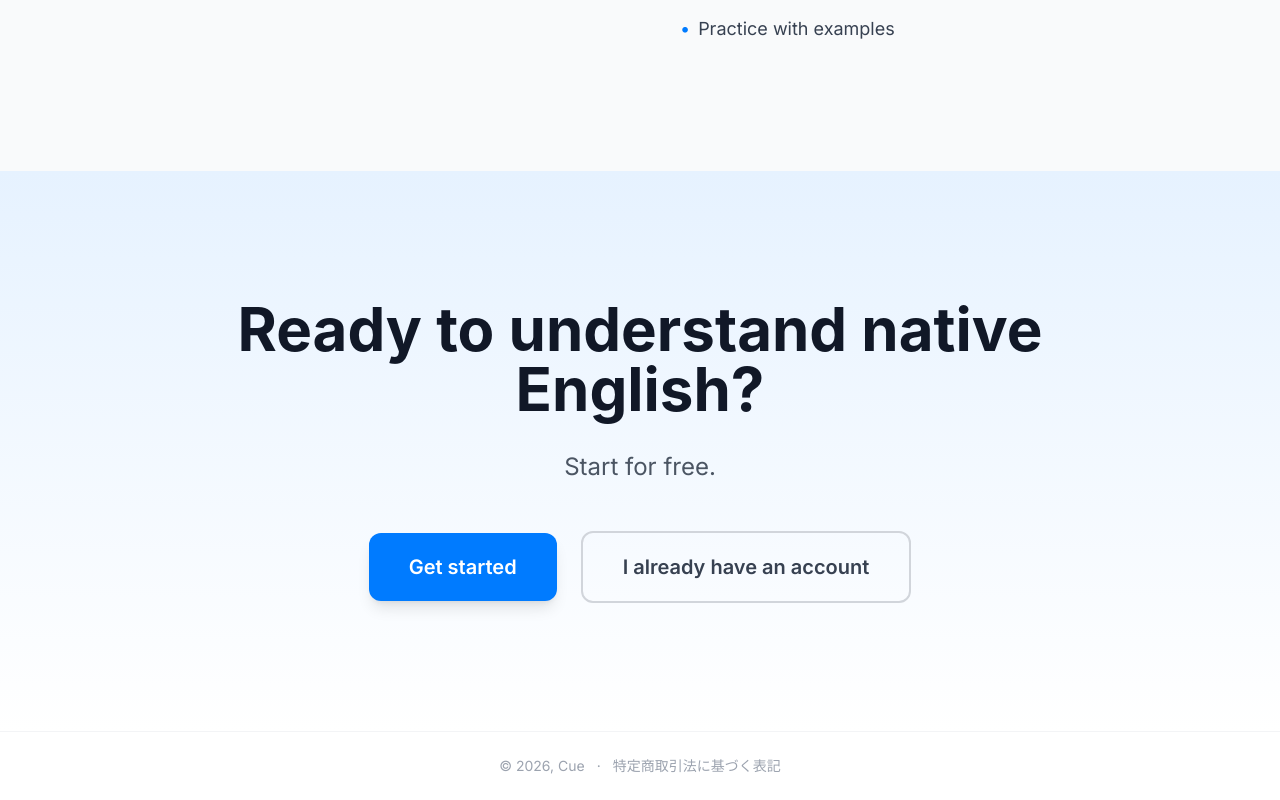
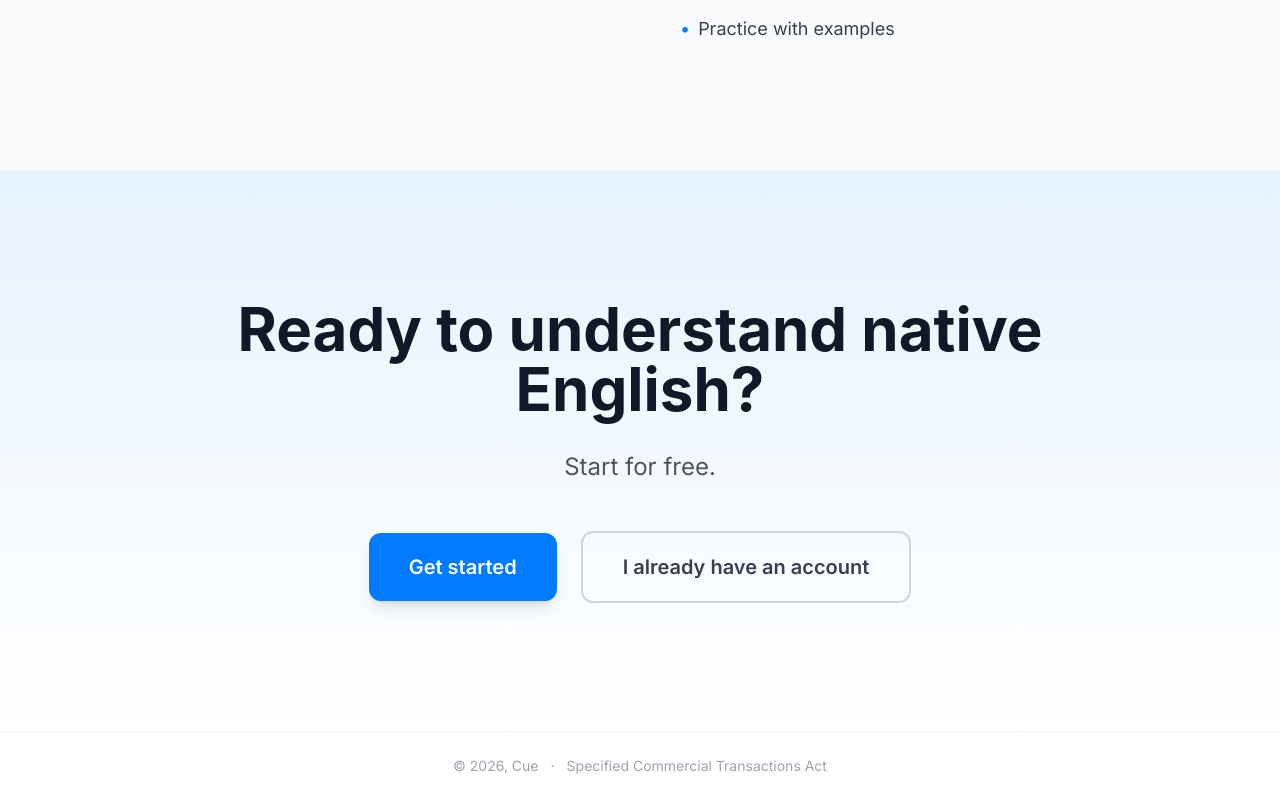
Before and after one commit to hrtmtsm/Cue, a Next.js app: page /en in a window 1280 px wide. Shown: the part 3110-3910 px from the top of the page. Built offline with nearby package versions, Linux system fonts and the light colour scheme; no server answers.

Commit message:
fix: make tokusho page public and use locale-aware link text

```diff
--- a/components/landing/LandingPageContent.tsx
+++ b/components/landing/LandingPageContent.tsx
@@ -82,7 +82,7 @@ export default function LandingPageContent({ locale: localeProp }: { locale?: st
             href={`/${locale}/tokusho`}
             className="hover:text-gray-600 transition-colors underline-offset-2 hover:underline"
           >
-            特定商取引法に基づく表記
+            {t('footer.tokusho')}
           </Link>
         </div>
       </footer>
--- a/middleware.ts
+++ b/middleware.ts
@@ -14,6 +14,7 @@ const publicRoutes = [
   '/',
   '/auth',
   '/onboarding',
+  '/tokusho',
 ]
 
 // Check if a path is public (allows locale prefix)
```
